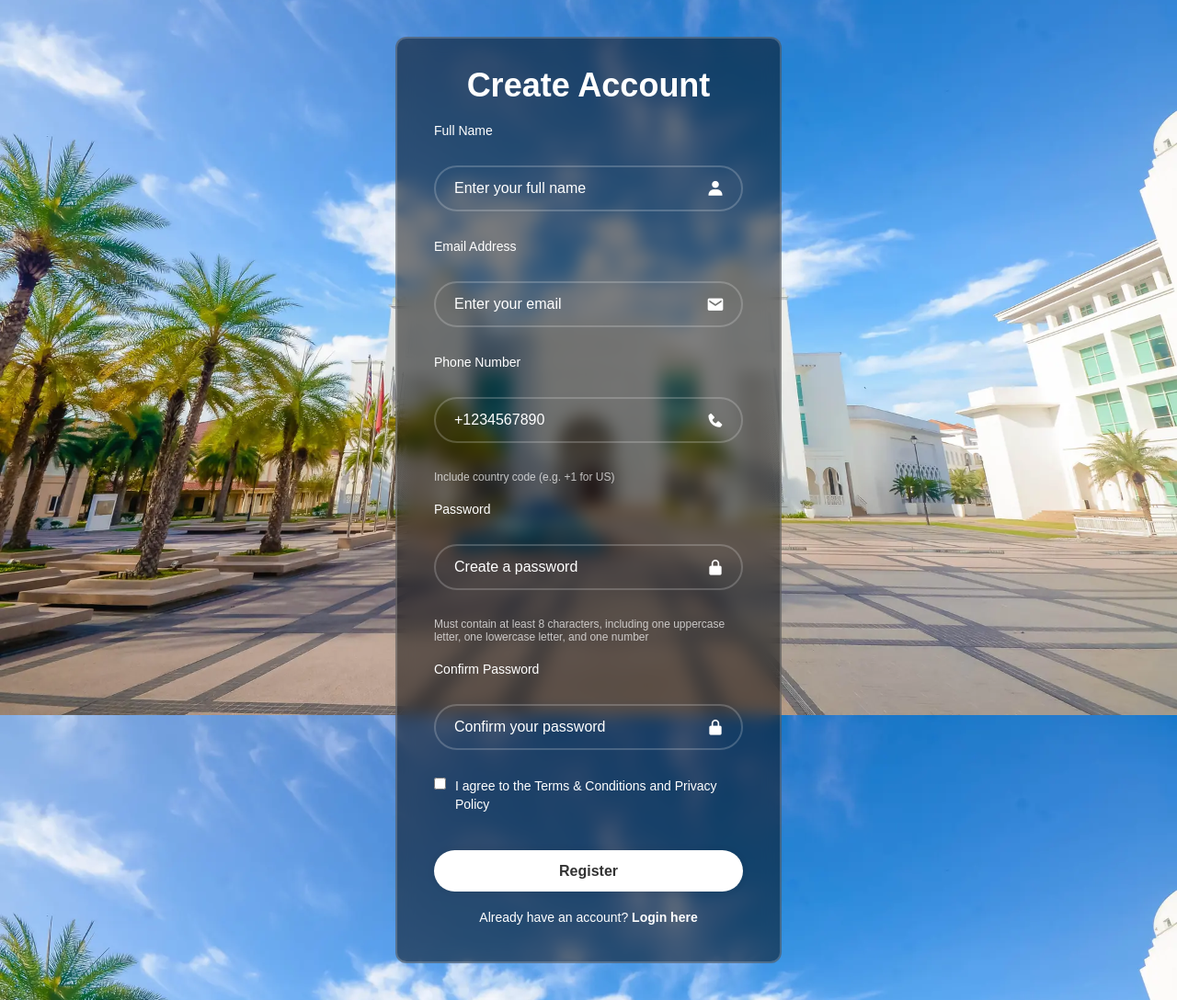
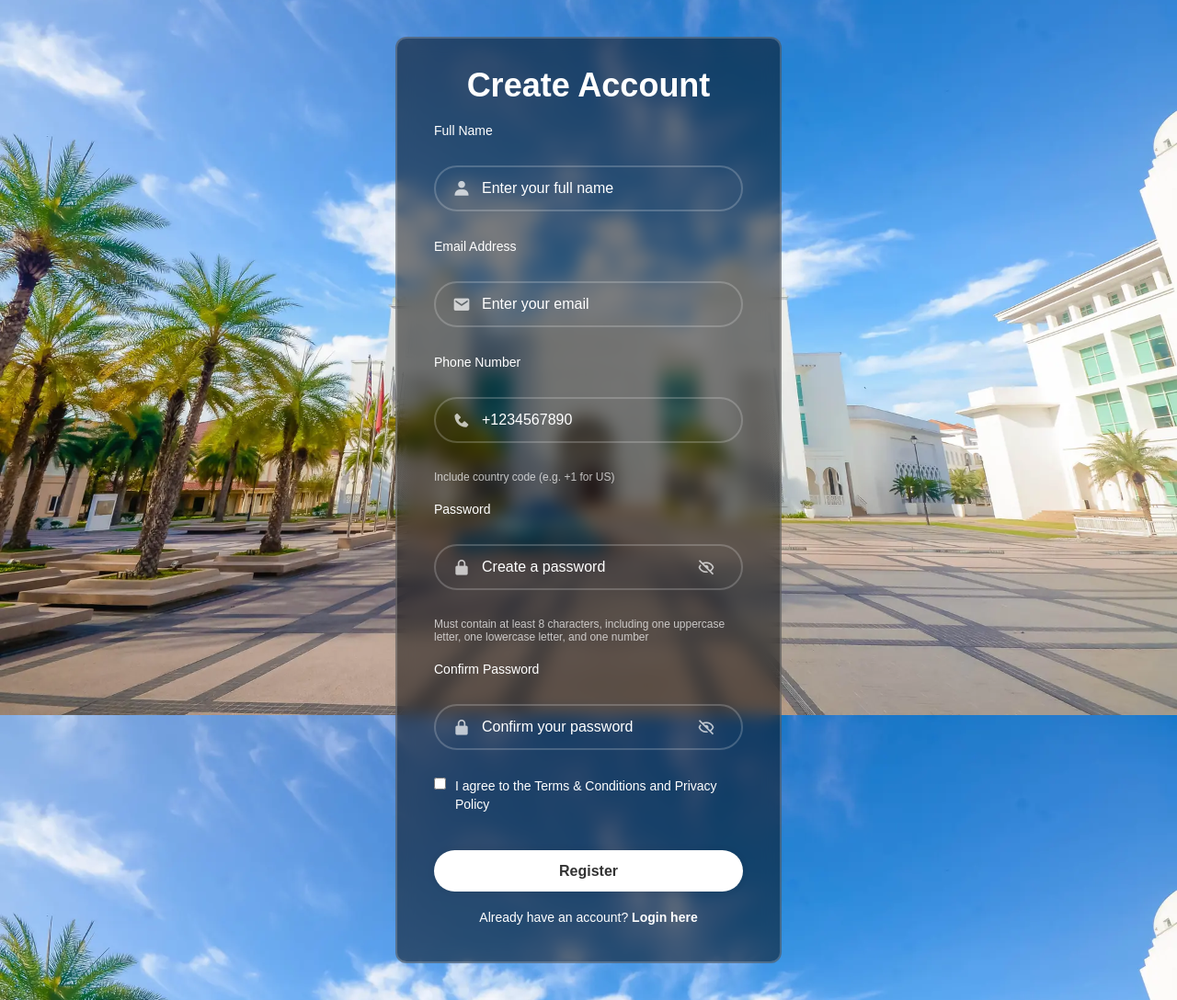
Before and after one commit to d7mo25/AIU-RESUME-ANALYZER, a FastAPI app: page /register in a window 1280 px wide. Shown: the part 70-1158 px from the top of the page at 92% size. Run offline with FastAPI, Linux system fonts and the light colour scheme.

Commit message:
Update register.html

```diff
--- a/templates/register.html
+++ b/templates/register.html
@@ -108,7 +108,6 @@
       border-radius: 40px;
       font-size: 16px;
       color: #fff;
-      padding: 20px 45px 20px 20px;
       box-sizing: border-box;
     }
 
@@ -116,12 +115,59 @@
       color: #fff;
     }
 
-    .input-box i {
+    /* Standard icons positioning (left side for non-password fields) */
+    .input-box .bxs-user,
+    .input-box .bxs-envelope,
+    .input-box .bxs-phone {
+      position: absolute;
+      left: 20px;
+      top: 50%;
+      transform: translateY(-50%);
+      font-size: 20px;
+      color: rgba(255, 255, 255, 0.7);
+      z-index: 1;
+      pointer-events: none;
+    }
+
+    /* Lock icons positioning (left side for password fields) */
+    .input-box .bxs-lock-alt {
+      position: absolute;
+      left: 20px;
+      top: 50%;
+      transform: translateY(-50%);
+      font-size: 20px;
+      color: rgba(255, 255, 255, 0.7);
+      z-index: 1;
+      pointer-events: none;
+    }
+
+    /* Password toggle positioning (right side) */
+    .password-toggle {
       position: absolute;
       right: 20px;
       top: 50%;
       transform: translateY(-50%);
       font-size: 20px;
+      color: rgba(255, 255, 255, 0.7);
+      cursor: pointer;
+      z-index: 2;
+      transition: color 0.3s ease;
+    }
+
+    .password-toggle:hover {
+      color: rgba(255, 255, 255, 0.9);
+    }
+
+    /* Input padding adjustments */
+    .input-box input[type="password"],
+    .input-box input[type="text"].password-field {
+      padding: 20px 50px 20px 50px;
+    }
+
+    .input-box input[type="email"],
+    .input-box input[type="text"]:not(.password-field),
+    .input-box input[type="tel"] {
+      padding: 20px 20px 20px 50px;
     }
 
     .btn {
@@ -346,6 +392,7 @@
               pattern="^(?=.*[a-z])(?=.*[A-Z])(?=.*\d).{8,}$"
               title="Must contain at least 8 characters, including one uppercase letter, one lowercase letter, and one number"
             >
+            <i class='bx bx-hide password-toggle' id="passwordToggle" title="Show password"></i>
           </div>
           <div class="password-requirements">
             Must contain at least 8 characters, including one uppercase letter, one lowercase letter, and one number
@@ -365,6 +412,7 @@
               pattern="^(?=.*[a-z])(?=.*[A-Z])(?=.*\d).{8,}$"
               title="Must contain at least 8 characters, including one uppercase letter, one lowercase letter, and one number"
             >
+            <i class='bx bx-hide password-toggle' id="confirmPasswordToggle" title="Show password"></i>
           </div>
         </div>
 
@@ -391,6 +439,46 @@
     const registerBtn = document.getElementById('registerBtn');
     const errorMessage = document.getElementById('errorMessage');
     const successMessage = document.getElementById('successMessage');
+
+    // Password visibility toggle functionality
+    const passwordInput = document.getElementById('password');
+    const passwordToggle = document.getElementById('passwordToggle');
+    const confirmPasswordInput = document.getElementById('confirmPassword');
+    const confirmPasswordToggle = document.getElementById('confirmPasswordToggle');
+
+    // Password toggle for main password field
+    passwordToggle.addEventListener('click', function() {
+        const type = passwordInput.getAttribute('type') === 'password' ? 'text' : 'password';
+        passwordInput.setAttribute('type', type);
+
+        // Toggle icon
+        if (type === 'text') {
+            passwordToggle.classList.remove('bx-hide');
+            passwordToggle.classList.add('bx-show');
+            passwordToggle.setAttribute('title', 'Hide password');
+        } else {
+            passwordToggle.classList.remove('bx-show');
+            passwordToggle.classList.add('bx-hide');
+            passwordToggle.setAttribute('title', 'Show password');
+        }
+    });
+
+    // Password toggle for confirm password field
+    confirmPasswordToggle.addEventListener('click', function() {
+        const type = confirmPasswordInput.getAttribute('type') === 'password' ? 'text' : 'password';
+        confirmPasswordInput.setAttribute('type', type);
+
+        // Toggle icon
+        if (type === 'text') {
+            confirmPasswordToggle.classList.remove('bx-hide');
+            confirmPasswordToggle.classList.add('bx-show');
+            confirmPasswordToggle.setAttribute('title', 'Hide password');
+        } else {
+            confirmPasswordToggle.classList.remove('bx-show');
+            confirmPasswordToggle.classList.add('bx-hide');
+            confirmPasswordToggle.setAttribute('title', 'Show password');
+        }
+    });
 
     function showError(message) {
       errorMessage.textContent = message;
```
